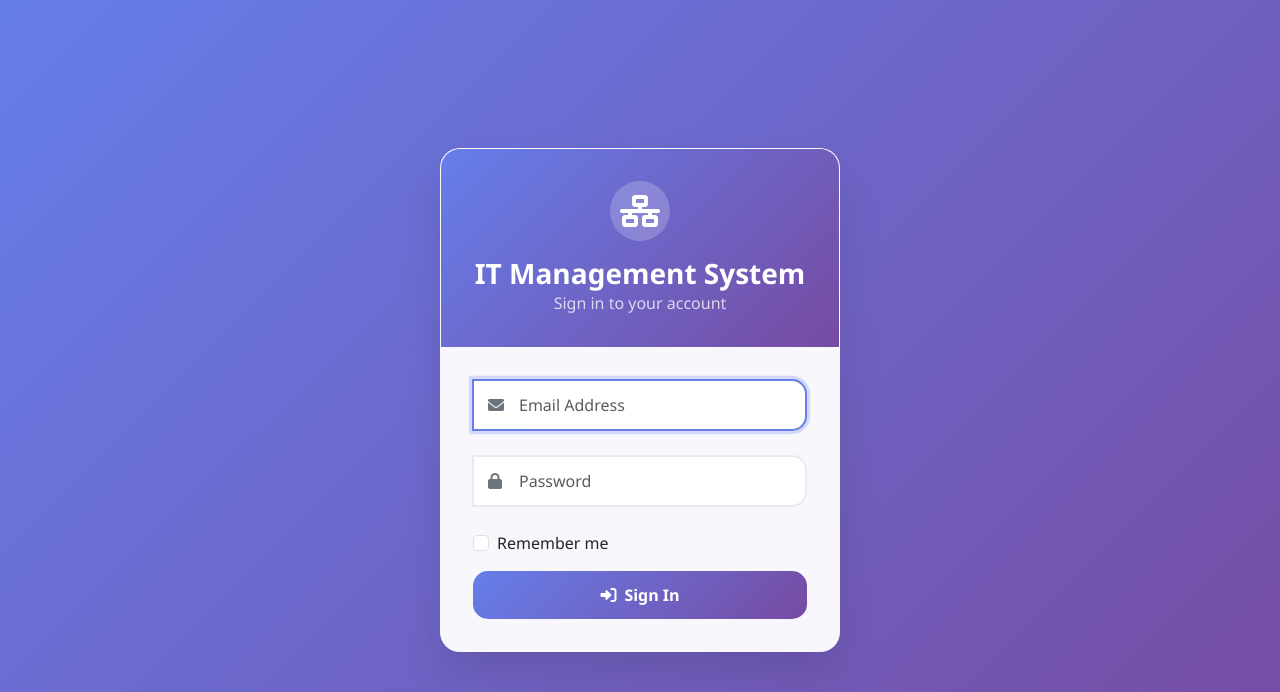
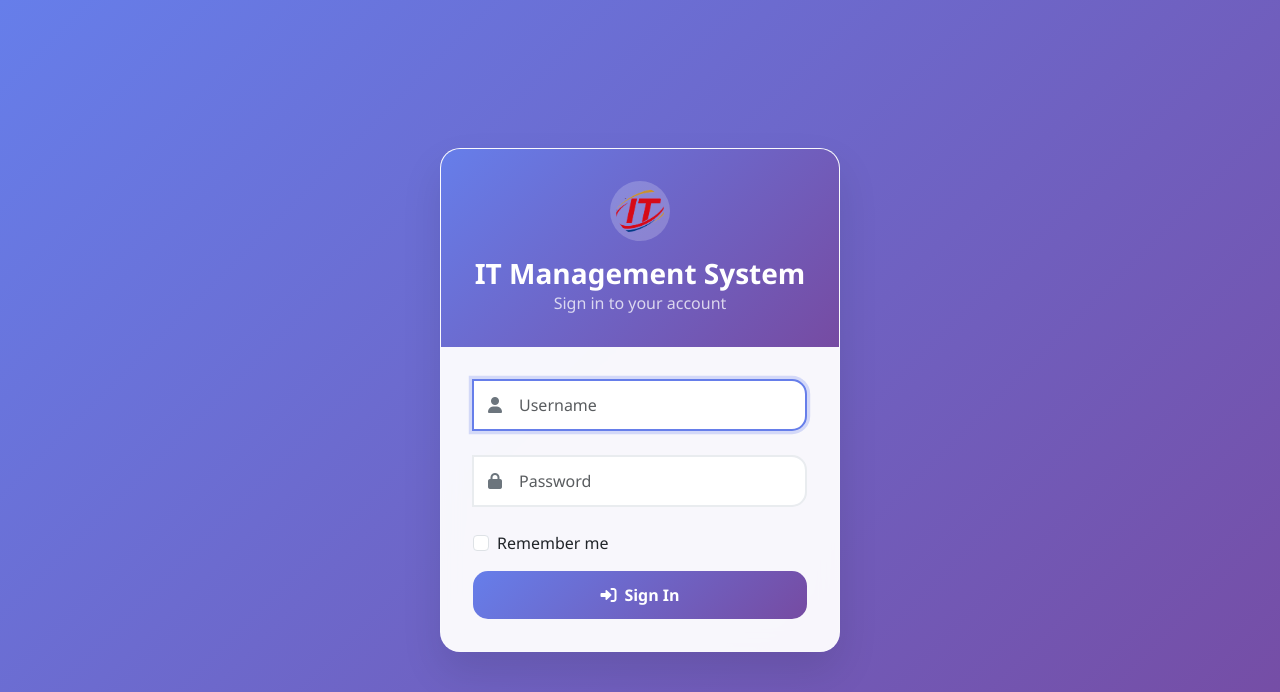
Before and after one commit to Manusi4hiu/it-management-system, a Laravel app: page /login in a window 1280 px wide. Shown: the top 692 px of the page. Run offline with Laravel 12, Linux system fonts and the light colour scheme.

Commit message:
Refactor login functionality to use username instead of email; update login view and validation rules. Enhance sidebar navigation with new sections for Dashboard and ITSM Documents.

```diff
--- a/app/Http/Controllers/AuthController.php
+++ b/app/Http/Controllers/AuthController.php
@@ -24,11 +24,11 @@ class AuthController extends Controller
     public function login(Request $request)
     {
         $request->validate([
-            'email' => 'required|email',
+            'name' => 'required',
             'password' => 'required|min:6',
         ]);
 
-        $credentials = $request->only('email', 'password');
+        $credentials = $request->only('name', 'password');
         $remember = $request->boolean('remember');
 
         if (Auth::attempt($credentials, $remember)) {
--- a/database/seeders/DatabaseSeeder.php
+++ b/database/seeders/DatabaseSeeder.php
@@ -6,11 +6,12 @@ use Illuminate\Database\Seeder;
 
 class DatabaseSeeder extends Seeder
 {
+
     public function run(): void
     {
         $this->call([
             CategorySeeder::class,
-            InventorySeeder::class,
+            // InventorySeeder::class,
             IpAddressSeeder::class,
             AdminUserSeeder::class,
         ]);
--- a/resources/views/auth/login.blade.php
+++ b/resources/views/auth/login.blade.php
@@ -117,7 +117,7 @@
         <div class="login-card">
             <div class="login-header">
                 <div class="logo-icon">
-                    <i class="fas fa-network-wired fa-2x text-white"></i>
+                    <img src="{{ asset('images/it-logo.png') }}" alt="IT Logo" style="width:48px;height:48px;object-fit:cover;border-radius:50%;">
                 </div>
                 <h3 class="mb-0 fw-bold">IT Management System</h3>
                 <p class="mb-0 opacity-75">Sign in to your account</p>
@@ -140,15 +140,15 @@
                     @csrf
 
                     <div class="input-group">
-                        <i class="fas fa-envelope input-icon"></i>
-                        <input type="email"
-                               class="form-control @error('email') is-invalid @enderror"
-                               name="email"
-                               value="{{ old('email') }}"
-                               placeholder="Email Address"
+                        <i class="fas fa-user input-icon"></i>
+                        <input type="text"
+                               class="form-control @error('name') is-invalid @enderror"
+                               name="name"
+                               value="{{ old('name') }}"
+                               placeholder="Username"
                                required
                                autofocus>
-                        @error('email')
+                        @error('name')
                             <div class="invalid-feedback">{{ $message }}</div>
                         @enderror
                     </div>
```
Also changed, not shown: resources/views/layouts/app.blade.php (+20 -2 lines), public/images/it-logo.png.
